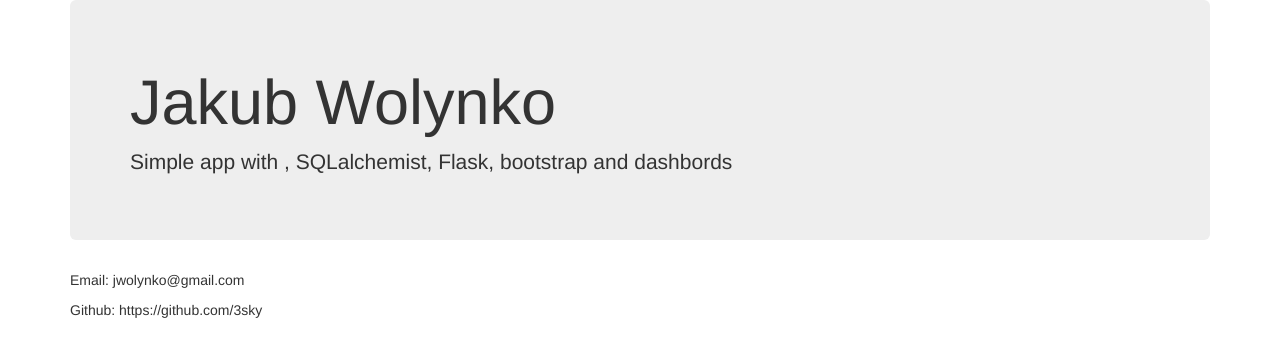
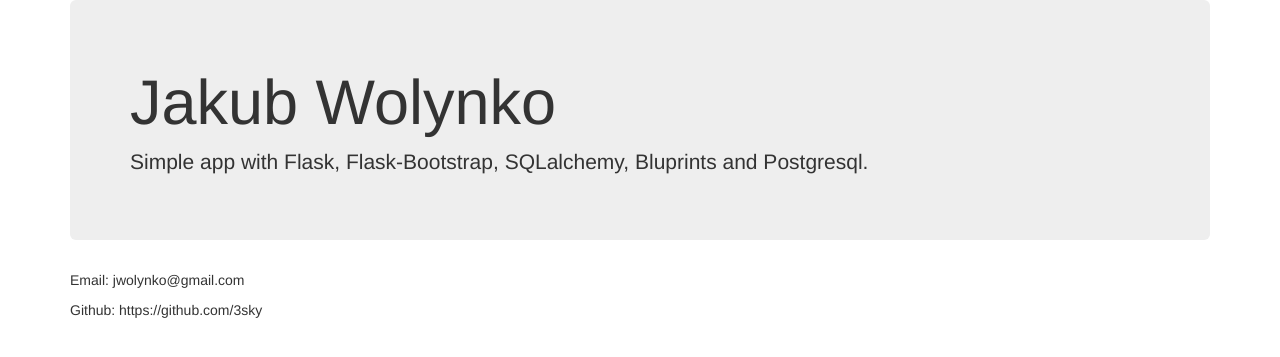
Before and after one commit to 3sky/blue_app, a Flask app: template blue/guest/template/guest/contact.html in a window 1280 px wide. Shown: the top 357 px of the page. Run offline with Flask 2, Linux system fonts and the light colour scheme; the template is opened without the code that fills it, so the values that code supplies are empty; some libraries are stand-ins or nearby versions.

Commit message:
#2 SImple change.

```diff
--- a/blue/guest/template/guest/contact.html
+++ b/blue/guest/template/guest/contact.html
@@ -4,7 +4,7 @@
 <div class="container">
   <div class="jumbotron">
     <h1>Jakub Wolynko</h1>
-    <p>Simple app with , SQLalchemist, Flask, bootstrap and dashbords</p>
+    <p>Simple app with Flask, Flask-Bootstrap, SQLalchemy, Bluprints and Postgresql.</p>
   </div>
   <h4>{{ message }}</h4>
   <p>Email: jwolynko@gmail.com</p>
```
